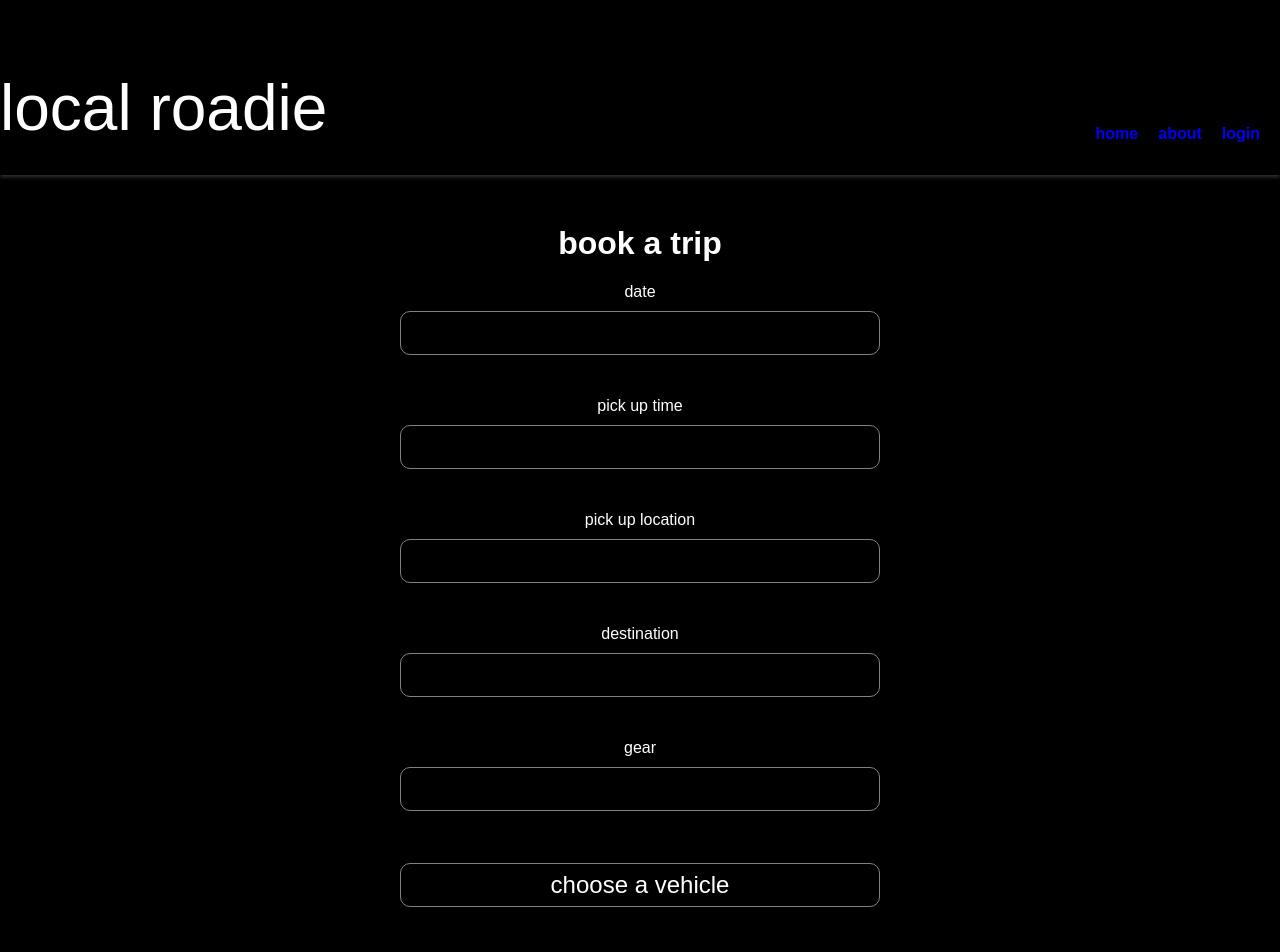
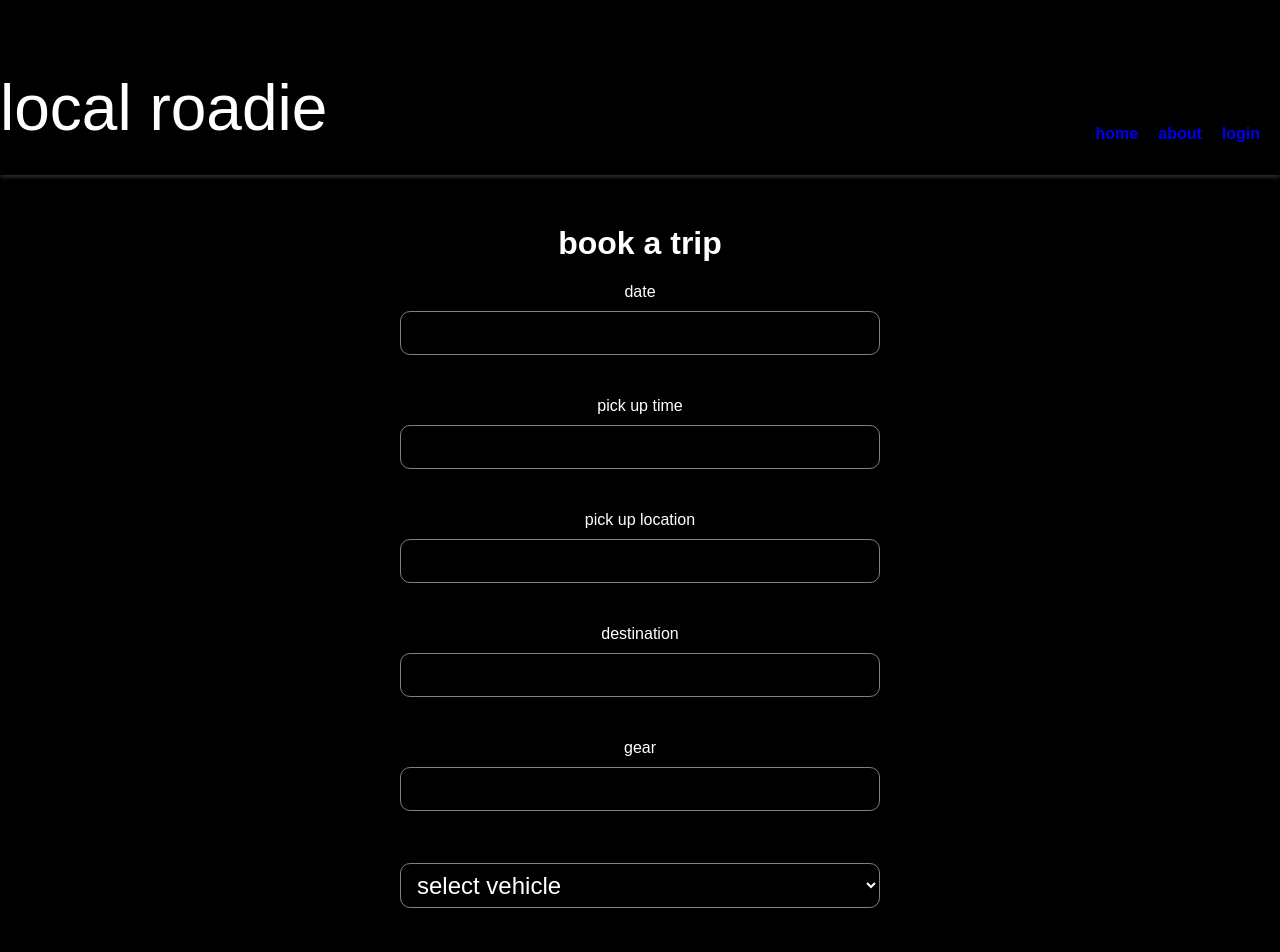
Before and after one commit to russellgochoa/Local-Roadie-frontend, a React (Create React App) app in the folder client/: page / in a window 1280 px wide. Shown: the top 952 px of the page. Built offline with nearby package versions, Linux system fonts and the light colour scheme; no server answers.

Commit message:
drop down menu on TripForm / handleTripSubmit in App.js

```diff
--- a/client/src/App.css
+++ b/client/src/App.css
@@ -76,6 +76,7 @@ a:hover.nav-logo-link {
   display: flex;
   flex-wrap: wrap;
   justify-content: space-around;
+  font-family: 'Barlow Condensed';
 }
 
 .vehicle-card {
--- a/client/src/App.js
+++ b/client/src/App.js
@@ -55,47 +55,51 @@ function App() {
     pickupTime: '',
     pickupLocation: '',
     destination: '',
-    gear: ''
+    gear: '',
+    userId: 4
   }
 
-  const [tripFromState, setTripFormState] = useState(initialTripState)
+  const [tripFromState, setTripFormState] = useState()
 
   const handleTripChange = (e) => {
+    console.log('handleTrip', e.target.name)
     setTripFormState({
       ...tripFromState,
-      [e.target.id]: e.target.value,
-      trip_id: selectedTrip.id
+      [e.target.name]: e.target.value
     })
   }
 
   const handleTripSubmit = async (e) => {
     e.preventDefault()
-    if (editing) {
-      await UpdateTrip(tripFromState)
-      setTripFormState(initialTripState)
-      let modifiedTrip = selectedTrip
-      navigate('/:trip_id')
-      window.location.reload()
-    } else {
-      await CreateTrip({
-        date: tripFromState.date,
-        pickupTime: tripFromState.pickupTime,
-        pickupLocation: tripFromState.pickupLocation,
-        destination: tripFromState.destination,
-        gear: tripFromState.gear
-      })
-      let modifiedTrip = selectedTrip
-      modifiedTrip.trip.push(tripFromState)
-      navigate('/vehicles')
-      window.location.reload()
-    }
+    // const res = await axios.post(`${BASE_URL}/trips`, tripFromState)
+    console.log('fired')
+    // setTripFormState(initialTripState)
+    // if (editing) {
+    //   await CreateTrip(tripFromState)
+    //   setTripFormState(initialTripState)
+    //   let modifiedTrip = selectedTrip
+    //   navigate('/trips/:id')
+    //   window.location.reload()
+    // } else {
+    //   await UpdateTrip({
+    //     date: tripFromState.date,
+    //     pickupTime: tripFromState.pickupTime,
+    //     pickupLocation: tripFromState.pickupLocation,
+    //     destination: tripFromState.destination,
+    //     gear: tripFromState.gear
+    //   })
+    //   let modifiedTrip = selectedTrip
+    //   modifiedTrip.trip.push(tripFromState)
+    //   navigate('/vehicles')
+    //   window.location.reload()
+    // }
   }
 
   const editTrip = (trip, index) => {
     setEditing(true)
     setTrip(trip)
     setTripFormState(trip)
-    navigate('/:trip_id', { state: { index: index } })
+    navigate('/trips/:id', { state: { index: index } })
   }
 
   const deleteTrip = async (trip_id) => {
@@ -111,7 +115,15 @@ function App() {
       </header>
       <main>
         <Routes>
-          <Route path="/" element={<Home />} />
+          <Route
+            path="/"
+            element={
+              <Home
+                handleTripChange={handleTripChange}
+                handleTripSubmit={handleTripSubmit}
+              />
+            }
+          />
           <Route
             path="/trips/:id"
             element={
@@ -129,7 +141,7 @@ function App() {
           <Route path="/vehicles" element={<Vehicles vehicles={vehicles} />} />
           <Route path="/" element={<TripForm />} />
           <Route
-            path="/trips/edit"
+            path="/trips/:id"
             element={
               <EditTrip
                 trip={trip}
--- a/client/src/components/TripForm.jsx
+++ b/client/src/components/TripForm.jsx
@@ -1,24 +1,23 @@
 import { useNavigate } from "react-router-dom"
 
-
-const TripForm = ({trip, handleTripChange, handleTripSubmit}) => {
+const TripForm = ({setTrip, handleTripChange, handleTripSubmit}) => {
 
   let navigate = useNavigate()
-
+  console.log('heyheyhey',handleTripChange)
   return (
 
 
   <div className="trip-form-container">
   <h1 className='trip-form-title'>book a trip</h1>
-    <form className='trip-form form' onSubmit={ handleTripSubmit }>
+    <form className='trip-form form' onSubmit={e => handleTripSubmit(e) }>
       <label htmlFor="date">date  </label>
       <input type="string" id="date" name="date" onChange={handleTripChange} />
       <p></p>
       <label htmlFor="pick-up-time">pick up time  </label>
-      <input type="string" id="pick-up-time" name="pick-up-time" onChange={handleTripChange} />
+      <input type="string" id="pick-up-time" name="pickupTime" onChange={handleTripChange} />
       <p></p>
       <label htmlFor="pick-up-location">pick up location  </label>
-      <input type="string" id="pick-up-location" name="pick-up-location" onChange={handleTripChange} />
+      <input type="string" id="pick-up-location" name="pickupLocation" onChange={handleTripChange} />
       <p></p>
       <label htmlFor="destination">destination  </label>
       <input type="string" id="destination" name="destination" onChange={handleTripChange} />
@@ -26,12 +25,20 @@ const TripForm = ({trip, handleTripChange, handleTripSubmit}) => {
       <label htmlFor="gear">gear  </label>
       <input type="text" id="gear" name="gear" onChange={handleTripChange} />
       <p></p>
-      <button className="submit-button button" onClick={() => navigate('/vehicles')}>choose a vehicle</button>
+      <select name="vehicleId" id="vehicle-options" onChange={handleTripChange}>
+        <option value="default">select vehicle</option>
+        <option value="2">truck</option>
+        <option value="1">sprinter van</option>
+        <option value="3">box truck</option>
+        </select>
       <p></p>
+      <button className="button">submit</button>
     </form>
     </div>
     )
 
+    // onClick={() => navigate('/vehicles')}
+
   }
 
 export default TripForm
--- a/client/src/components/Vehicles.jsx
+++ b/client/src/components/Vehicles.jsx
@@ -6,7 +6,7 @@ import { Link } from 'react-router-dom'
 const Vehicles = (props) => {
   let navigate = useNavigate()
 
-  const showVehicle = (vehicle) => {
+  const addVehicle = (vehicle) => {
     navigate(`${vehicle.id}`)
   }
 
@@ -14,13 +14,14 @@ const Vehicles = (props) => {
     <div className="vehicle-grid">
       {
       props.vehicles.map((vehicle) => (
-        <div className="vehicle-card" onClick={() => showVehicle(vehicle)} key={vehicle.id}>
+        <div className="vehicle-card" onClick={() => addVehicle(vehicle)} key={vehicle.id}>
           <img style={{ display: 'block' }} src={vehicle.img} alt={vehicle.type} />
           <h3>{vehicle.type}</h3>
 
         </div>
+
       ))}
-      <Link to ="/:trip_id"><button>confirm trip</button></Link>
+      <Link to ="/trips/:id"><button className="submit-button button">confirm trip</button></Link>
     </div>
 
   )
--- a/client/src/data/vehicles.js
+++ b/client/src/data/vehicles.js
@@ -15,7 +15,7 @@ export default [
     model: 'F-150',
     capacity: '52 cubic ft.',
     price: '$10',
-    img: ''
+    img: 'https://i.imgur.com/c5WtyzZ.jpg'
   },
   {
     id: 3,
--- a/client/src/pages/Home.js
+++ b/client/src/pages/Home.js
@@ -1,10 +1,14 @@
 import TripForm from '../components/TripForm'
 
 const Home = (props) => {
+  // console.log(props.handleTripChange)
   return (
     <div className="home-page">
       <div className="trip-form-container">
-        <TripForm />
+        <TripForm
+          handleTripChange={props.handleTripChange}
+          handleTripSubmit={props.handleTripSubmit}
+        />
       </div>
     </div>
   )
```
